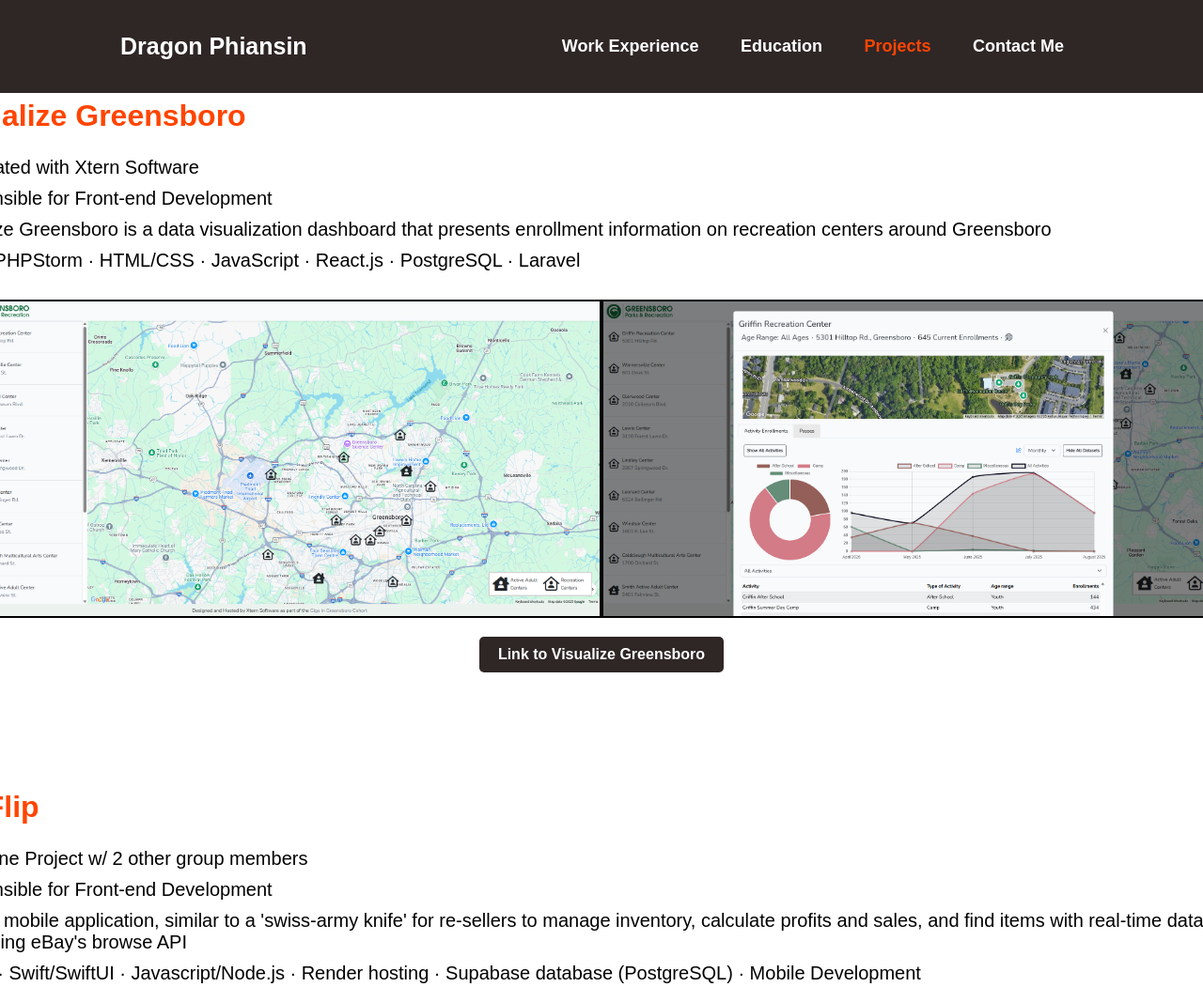
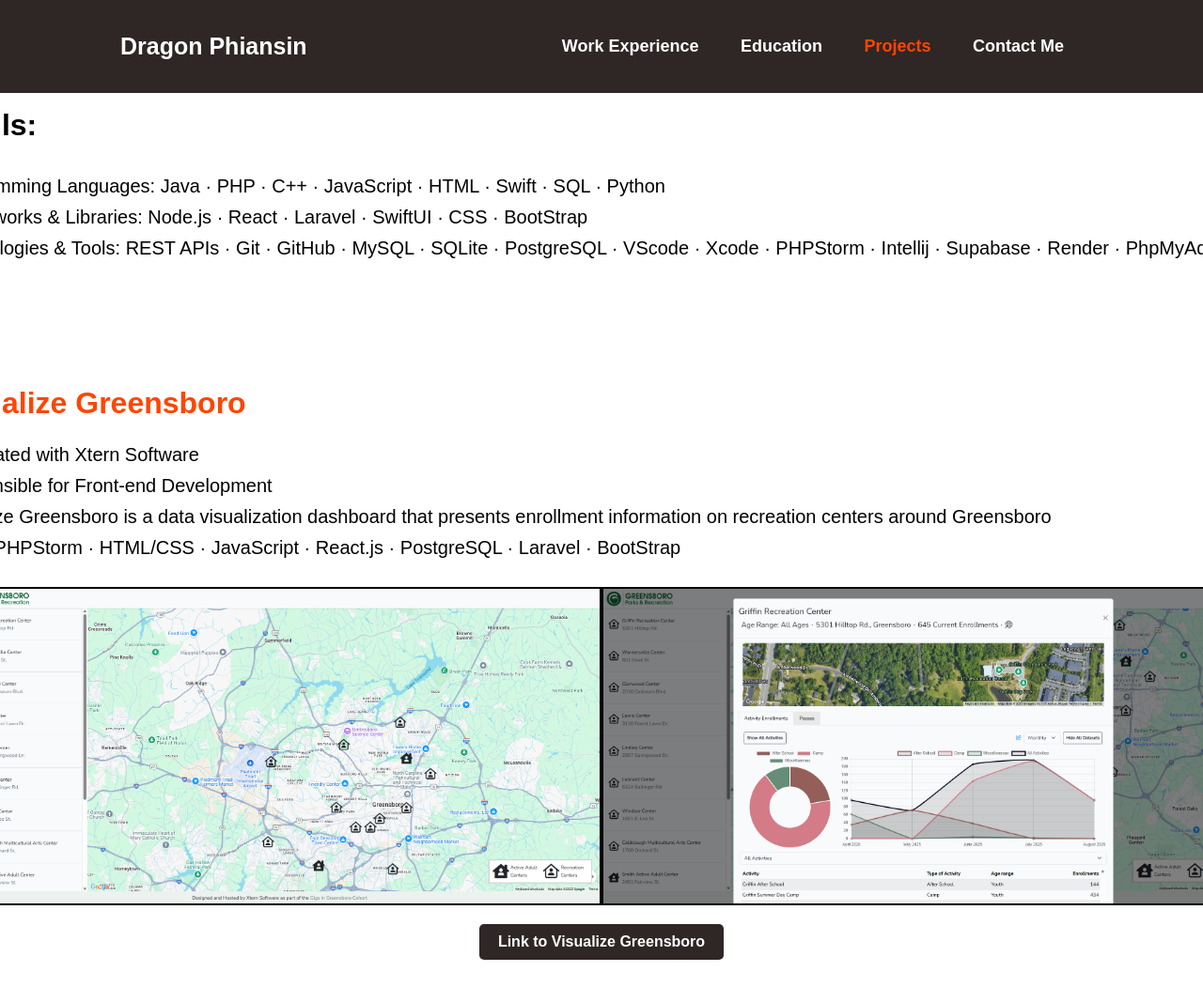
Before and after one commit to DragonPhia/DragonPhia.github.io, a plain HTML site: page projects.html in a window 1280 px wide. Shown: the top 1051 px of the page at 94% size. Drawn offline with Linux system fonts and the light colour scheme.

Commit message:
updated projects page will skills, and fixed titles

```diff
--- a/index.css
+++ b/index.css
@@ -340,7 +340,7 @@
 
 .projects {
     width: 100%;
-    min-height: 310vh;
+    min-height: 330vh;
     display: flex;
     align-items: center;
     justify-content: center;
@@ -348,6 +348,26 @@
     padding: 30px 150px 0;
     flex-direction: column;
     height: 100%;
+}
+
+.projects .projects-content .skills {
+    padding: 50px;
+    margin: 10px;
+}
+
+.projects .projects-content .skills h2{
+    padding: 15px 0;
+    margin: 10px;
+    font-size: 32px;
+}
+
+.projects .projects-content .skills .project-desc-list{
+    font-size: 20px;
+    display: flex;
+    flex-direction: column;
+    gap: 10px;
+    list-style-type: square;
+    padding: 10px 0;
 }
 
 .projects .projects-content .project {
@@ -361,7 +381,6 @@
     color: orangered;
     font-size: 32px;
 }
-
 
 .projects .projects-content .project .project-desc-list {
     font-size: 20px;
--- a/projects.html
+++ b/projects.html
@@ -9,7 +9,7 @@
 <head>
     <meta charset="UTF-8">
     <meta name="viewport" content="width=device-width, initial-scale=1.0">
-    <title>Dragon's Portfolio</title>
+    <title>Projects - Dragon</title>
     <link rel="stylesheet" href="index.css">
 
     <script src="script.js"></script>
@@ -36,6 +36,21 @@
     <section class="projects">
         <div class="projects-content">
 
+            <div class="skills">
+                <h2>Skills:</h2>
+                <ul class="project-desc-list">
+                    <li>
+                        Programming Languages: Java · PHP · C++ · JavaScript · HTML · Swift · SQL · Python
+                    </li>
+                    <li>
+                        Frameworks & Libraries: Node.js · React · Laravel · SwiftUI · CSS · BootStrap
+                    </li>
+                    <li>
+                        Technologies & Tools: REST APIs · Git ·  GitHub · MySQL · SQLite · PostgreSQL · VScode · Xcode ·  PHPStorm ·  Intellij · Supabase · Render · PhpMyAdmin
+                    </li>
+                </ul>
+            </div>
+
             <div class="project">
                 <h2>Visualize Greensboro</h2>
                 <ul class="project-desc-list">
@@ -50,7 +65,7 @@
                         enrollment information on recreation centers around Greensboro
                     </li>
                     <li>
-                        PHP · PHPStorm · HTML/CSS · JavaScript · React.js · PostgreSQL · Laravel
+                        PHP · PHPStorm · HTML/CSS · JavaScript · React.js · PostgreSQL · Laravel · BootStrap
                     </li>
                 </ul>
 
```
Also changed, not shown: education.html (+1 -1 lines), experience.html (+1 -1 lines).
